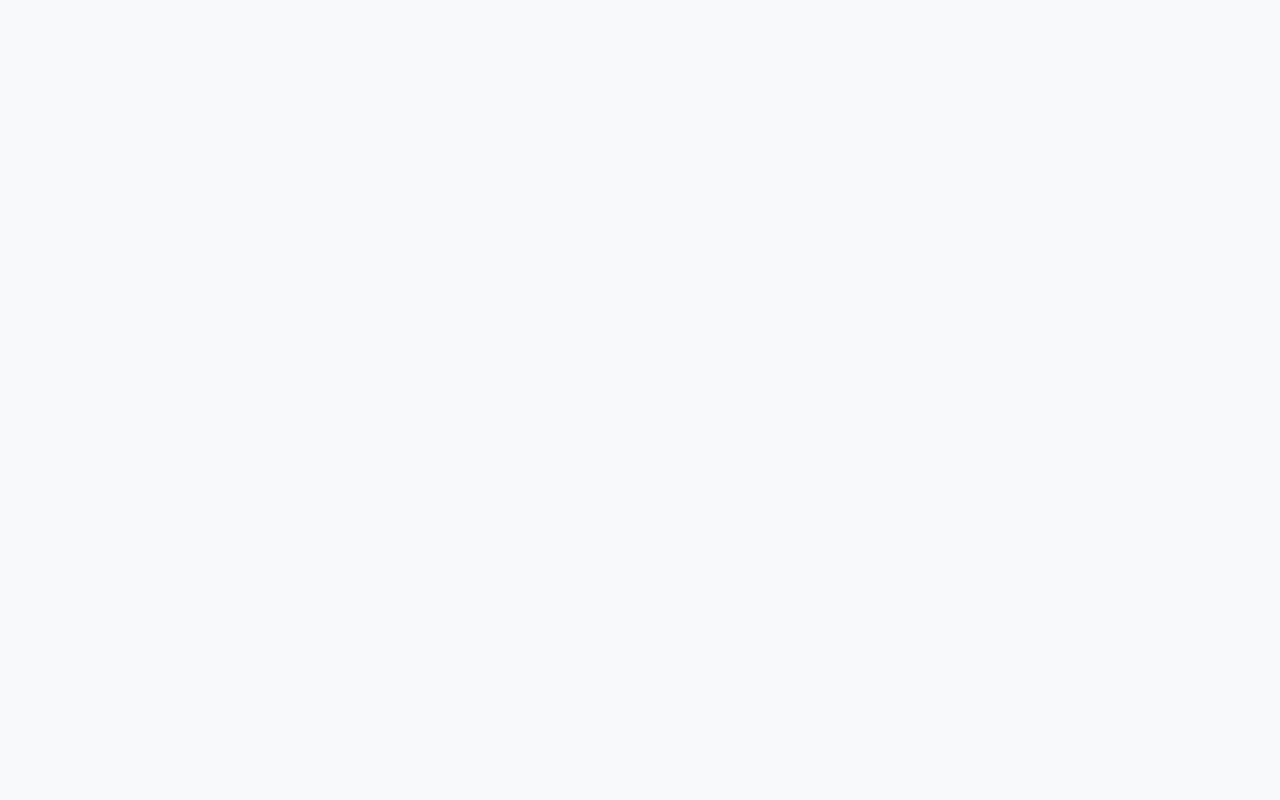
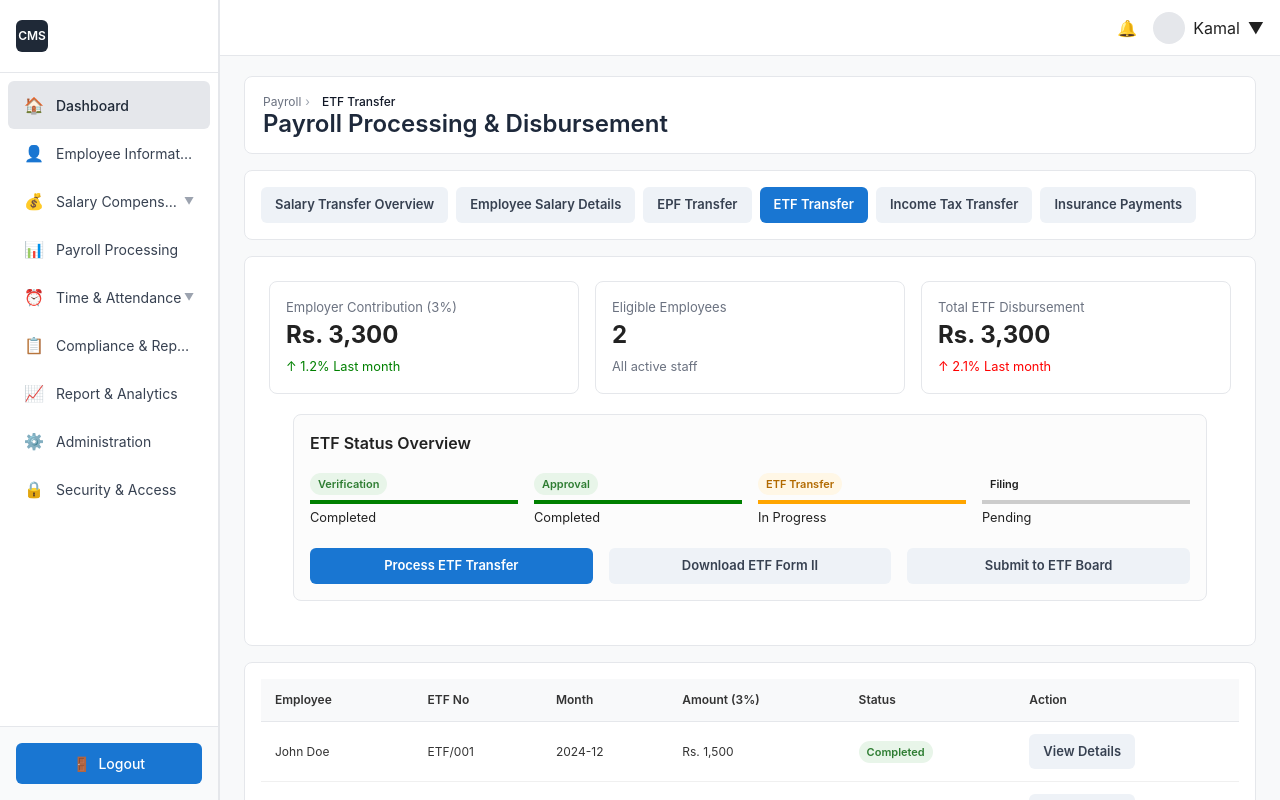
Before and after one commit to Cyber-Mas-Solutions/Payroll_Management_Front_Final, a React (Vite) app: page /etf-transfer in a window 1280 px wide. Before the commit this address had no page. Built offline with nearby package versions, Linux system fonts and the light colour scheme; sample sign-in values are in the browser's storage.

Commit message:
new added ETF Transfer

```diff
--- a/src/App.jsx
+++ b/src/App.jsx
@@ -59,6 +59,7 @@ import LoadEPFEmployeeData from "./pages/Payroll Processing/LoadEPFEmployeeData"
 import ReviewEPFTransfer from "./pages/Payroll Processing/ReviewEPFTransfer";
 import FinalizeEPF from "./pages/Payroll Processing/FinalizeEPF";
 import ConfirmEPFTransfer from "./pages/Payroll Processing/ConfirmEPFTransfer";
+import ETFTransfer from "./pages/Payroll Processing/ETFTransfer";
 
 // Reports and Analytics
 import EmployeeSummaryPage from "./pages/Reports/EmployeeSummaryPage/EmployeeSummaryPage";
@@ -161,6 +162,7 @@ function App() {
           <Route path="/process-epf-transfer/review" element={<ReviewEPFTransfer />} />
           <Route path="/process-epf-transfer/confirm" element={<FinalizeEPF />} />
           <Route path="/process-epf/confirm-transfer" element={<ConfirmEPFTransfer />} />
+          <Route path="/etf-transfer" element={<ETFTransfer />} />
 
           {/* Reports and Analysis */}
           <Route path="/report-analytics" element={<EmployeeSummaryPage />} /> {/* Main Reports Landing */}
--- /dev/null
+++ b/src/pages/Payroll Processing/ETFTransfer.jsx
@@ -0,0 +1,228 @@
+import React, { useState, useEffect } from "react";
+import Layout from "../../components/Layout";
+import PageHeader from "../../components/PageHeader";
+import { useNavigate, useLocation } from "react-router-dom";
+
+export default function ETFTransfer() {
+  const navigate = useNavigate();
+  const location = useLocation();
+
+  /* ================= TABS ================= */
+  const tabs = [
+    { label: "Salary Transfer Overview", path: "/payroll-processing" },
+    { label: "Employee Salary Details", path: "/employee-salary-details" },
+    { label: "EPF Transfer", path: "/epf-transfer" },
+    { label: "ETF Transfer", path: "/etf-transfer" },
+    { label: "Income Tax Transfer", path: "/income-tax-transfer" },
+    { label: "Insurance Payments", path: "/insurance-payments" },
+  ];
+
+  /* ================= STATE ================= */
+  const [transfers, setTransfers] = useState([]);
+  const [loading, setLoading] = useState(false);
+  const [showDetailsModal, setShowDetailsModal] = useState(false);
+  const [selectedTransfer, setSelectedTransfer] = useState(null);
+
+  /* ================= DATA (Updated for ETF) ================= */
+  useEffect(() => {
+    setLoading(true);
+    setTimeout(() => {
+      setTransfers([
+        {
+          id: 1,
+          employee_name: "John Doe",
+          etf_number: "ETF/001",
+          month: "2024-12",
+          employer_contribution: 1500, // 3% ETF Example
+          total: 1500,
+          status: "Completed",
+        },
+        {
+          id: 2,
+          employee_name: "Jane Smith",
+          etf_number: "ETF/002",
+          month: "2024-12",
+          employer_contribution: 1800,
+          total: 1800,
+          status: "Pending",
+        },
+      ]);
+      setLoading(false);
+    }, 500);
+  }, []);
+
+  /* ================= CALCULATIONS ================= */
+  const totalAmount = transfers.reduce((s, t) => s + t.total, 0);
+
+  return (
+    <Layout>
+      {/* ================= PAGE HEADER ================= */}
+      <PageHeader
+        breadcrumb={["Payroll", "ETF Transfer"]}
+        title="Payroll Processing & Disbursement"
+      />
+
+      {/* ================= TAB BAR (Centered logic) ================= */}
+      <div className="card" style={{ display: "flex", gap: 8, flexWrap: "wrap", justifyContent: "flex-start" }}>
+        {tabs.map((t) => (
+          <button
+            key={t.path}
+            className={`btn ${
+              location.pathname === t.path ? "btn-primary" : "btn-soft"
+            }`}
+            onClick={() => navigate(t.path)}
+          >
+            {t.label}
+          </button>
+        ))}
+      </div>
+
+      {/* ================= TOP SUMMARY (ETF Focused) ================= */}
+      <div className="card" style={{ padding: 24 }}>
+        <div className="grid-3" style={{ marginBottom: 20 }}>
+          <div className="card" style={{ margin: 0, border: "1px solid var(--border)" }}>
+            <div style={{ fontSize: 13, color: "var(--muted)" }}>
+              Employer Contribution (3%)
+            </div>
+            <div style={{ fontSize: 24, fontWeight: 700 }}>
+              Rs. {totalAmount.toLocaleString()}
+            </div>
+            <small style={{ color: "green" }}>↑ 1.2% Last month</small>
+          </div>
+
+          <div className="card" style={{ margin: 0, border: "1px solid var(--border)" }}>
+            <div style={{ fontSize: 13, color: "var(--muted)" }}>
+              Eligible Employees
+            </div>
+            <div style={{ fontSize: 24, fontWeight: 700 }}>
+              {transfers.length}
+            </div>
+            <small style={{ color: "var(--muted)" }}>All active staff</small>
+          </div>
+
+          <div className="card" style={{ margin: 0, border: "1px solid var(--border)" }}>
+            <div style={{ fontSize: 13, color: "var(--muted)" }}>
+              Total ETF Disbursement
+            </div>
+            <div style={{ fontSize: 24, fontWeight: 700 }}>
+              Rs. {totalAmount.toLocaleString()}
+            </div>
+            <small style={{ color: "red" }}>↑ 2.1% Last month</small>
+          </div>
+        </div>
+
+        {/* ================= ETF PROCESS STATUS ================= */}
+        <div className="card" style={{ marginBottom: 20, background: "#fcfcfc" }}>
+          <h3 style={{ fontSize: 16, fontWeight: 600, marginBottom: 15 }}>ETF Status Overview</h3>
+
+          <div className="grid-4" style={{ marginBottom: 20 }}>
+            <div>
+              <span className="pill pill-ok">Verification</span>
+              <div style={{ height: 4, background: "green", marginTop: 6 }} />
+              <small>Completed</small>
+            </div>
+
+            <div>
+              <span className="pill pill-ok">Approval</span>
+              <div style={{ height: 4, background: "green", marginTop: 6 }} />
+              <small>Completed</small>
+            </div>
+
+            <div>
+              <span className="pill pill-warn">ETF Transfer</span>
+              <div style={{ height: 4, background: "orange", marginTop: 6 }} />
+              <small>In Progress</small>
+            </div>
+
+            <div>
+              <span className="pill">Filing</span>
+              <div style={{ height: 4, background: "#ccc", marginTop: 6 }} />
+              <small>Pending</small>
+            </div>
+          </div>
+
+          <div className="grid-3">
+            <button
+              className="btn btn-primary"
+              onClick={() => navigate("/process-etf-transfer")}
+            >
+              Process ETF Transfer
+            </button>
+            <button className="btn btn-soft">Download ETF Form II</button>
+            <button className="btn btn-soft">Submit to ETF Board</button>
+          </div>
+        </div>
+      </div>
+
+      {/* ================= TABLE ================= */}
+      <div className="card">
+        {loading ? (
+          <div style={{ padding: 40, textAlign: "center" }}>Loading...</div>
+        ) : (
+          <table className="table">
+            <thead>
+              <tr>
+                <th>Employee</th>
+                <th>ETF No</th>
+                <th>Month</th>
+                <th>Amount (3%)</th>
+                <th>Status</th>
+                <th>Action</th>
+              </tr>
+            </thead>
+            <tbody>
+              {transfers.map((t) => (
+                <tr key={t.id}>
+                  <td>{t.employee_name}</td>
+                  <td>{t.etf_number}</td>
+                  <td>{t.month}</td>
+                  <td>Rs. {t.total.toLocaleString()}</td>
+                  <td>
+                    <span
+                      className={`pill ${
+                        t.status === "Completed" ? "pill-ok" : "pill-warn"
+                      }`}
+                    >
+                      {t.status}
+                    </span>
+                  </td>
+                  <td>
+                    <button
+                      className="btn btn-soft"
+                      onClick={() => {
+                        setSelectedTransfer(t);
+                        setShowDetailsModal(true);
+                      }}
+                    >
+                      View Details
+                    </button>
+                  </td>
+                </tr>
+              ))}
+            </tbody>
+          </table>
+        )}
+      </div>
+
+      {/* ================= DETAILS MODAL ================= */}
+      {showDetailsModal && selectedTransfer && (
+        <div className="modal-backdrop" onClick={() => setShowDetailsModal(false)}>
+          <div className="modal" onClick={(e) => e.stopPropagation()}>
+            <h3 style={{ marginBottom: 16 }}>ETF Contribution Details</h3>
+            <div style={{ display: "flex", flexDirection: "column", gap: 12 }}>
+              <p><b>Employee:</b> {selectedTransfer.employee_name}</p>
+              <p><b>ETF Registration No:</b> {selectedTransfer.etf_number}</p>
+              <p><b>Contribution Period:</b> {selectedTransfer.month}</p>
+              <p><b>Total Contribution:</b> Rs. {selectedTransfer.total.toLocaleString()}</p>
+            </div>
+            <div style={{ marginTop: 24, textAlign: "right" }}>
+              <button className="btn btn-primary" onClick={() => setShowDetailsModal(false)}>
+                Close
+              </button>
+            </div>
+          </div>
+        </div>
+      )}
+    </Layout>
+  );
+}
```
